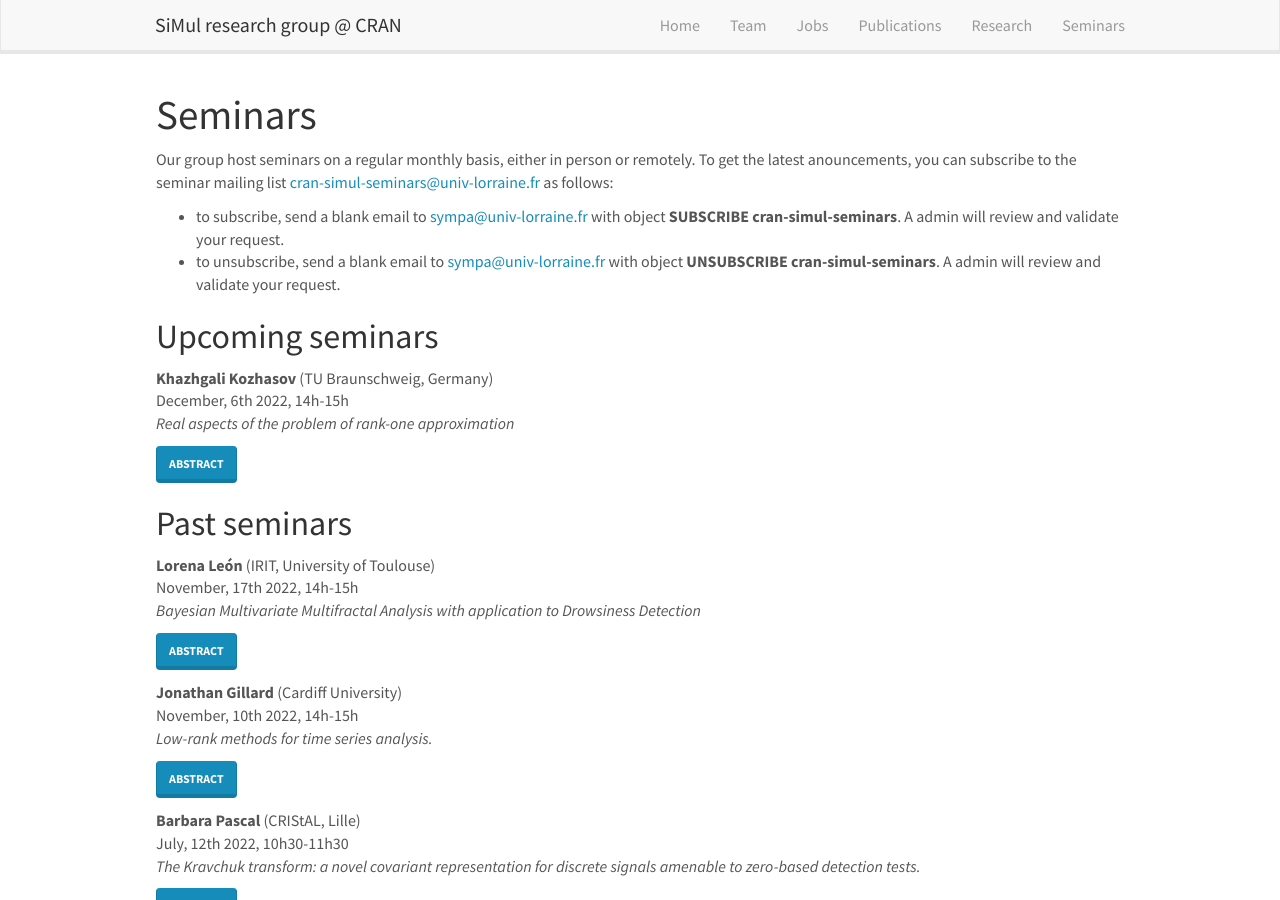
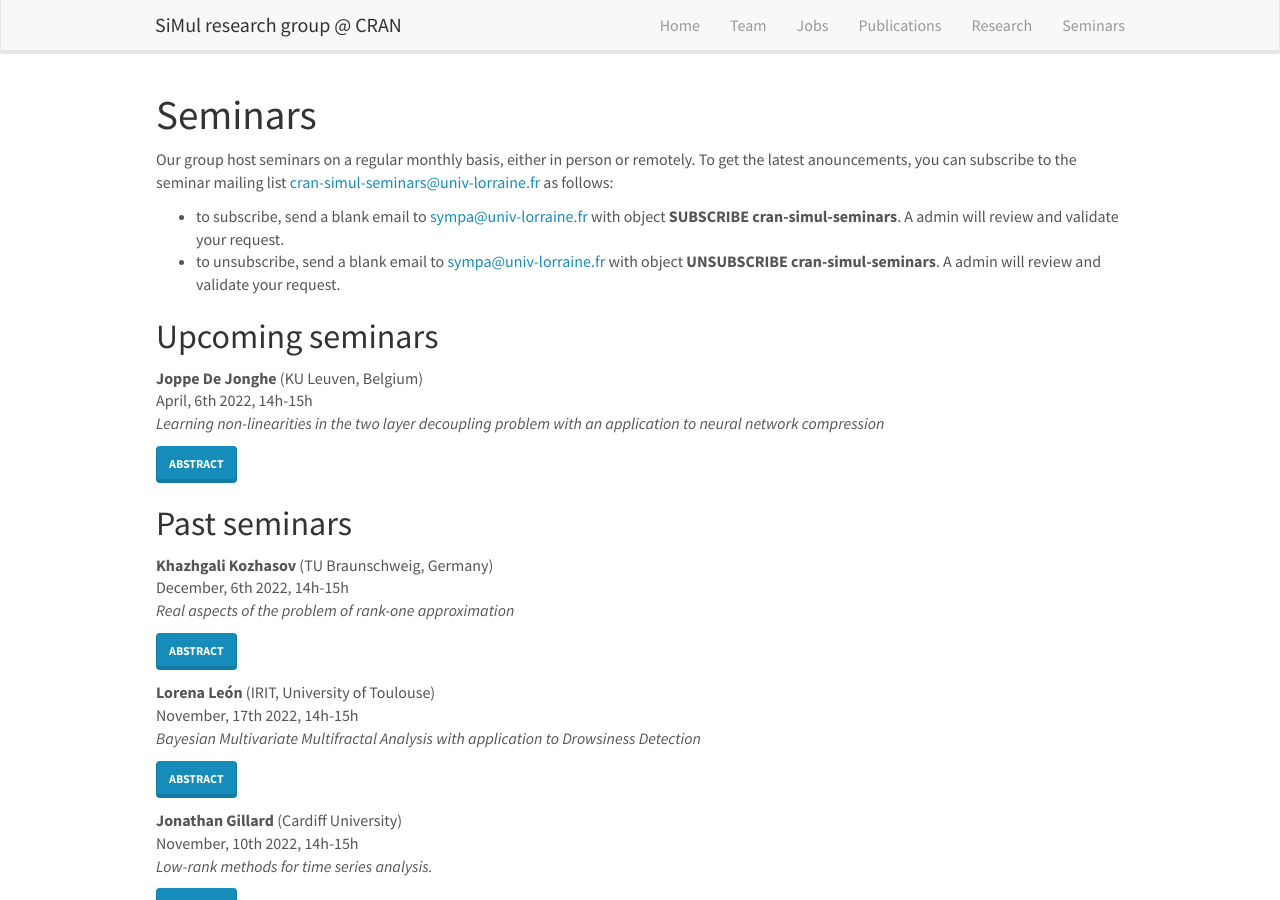
Before and after one commit to cran-simul/cran-simul.github.io_old, a Jekyll site: the page built from _pages/seminars.md, in a window 1280 px wide and 900 px high. Built offline with Jekyll 4.4.1, drawn with Linux system fonts in a browser that asks for light colours; nearby versions of some CDN libraries.

Commit message:
Update seminarlist.yml

```diff
--- a/_data/seminarlist.yml
+++ b/_data/seminarlist.yml
@@ -6,13 +6,19 @@
 #
 #   In this talk we will cover the automatic learning reasoning capabilities through large-scale training of deep neural networks from data, and we target different situations, like robotics and embodied computer vision (robot navigation to solve visual tasks) as well as vision and language reasoning (visual question answering). We explore this problem in a holistic way and study it from various angles of attack: what are the tasks which lead to emergence of reasoning? How can we evaluate agents and measure reasoning vs. bias exploitation? How can we x-ray neural models and visualize their internal behavior? What are the bottlenecks in learning reasoning? Can we structure neural networks with inductive bias to improve the emergence of reasoning, by including prior knowledge on geometry, physics, or semantics?"
 #   active: 1
+-  speaker:  Joppe De Jonghe
+   institution: KU Leuven, Belgium
+   date:  April, 6th 2022, 14h-15h
+   title: "Learning non-linearities in the two layer decoupling problem with an application to neural network compression"
+   abstract: "TBD"
+   active: 1
 
 -  speaker:  Khazhgali Kozhasov
    institution: TU Braunschweig, Germany
    date:  December, 6th 2022, 14h-15h
    title: "Real aspects of the problem of rank-one approximation"
    abstract: "Let us consider the problem of approximating a real tensor T (of a given format) by a rank-one tensor T_1 that minimizes (the Frobenius) norm ||T-S_1|| among all rank-one tensors S_1. A tensor T_1 is, in particular, a critical point of the square of the distance function dist_T: S_1 -> ||T-S_1||^2 on the manifold X of rank-one tensors. The largest possible number N of critical points of dist_T among all generic T can be interpreted as a measure of complexity of the rank-one approximation problem. I will discuss a bound on N due to Friedland and Ottaviani and will explain a technique that has been successfully used to determine a sharp bound on the number of symmetric critical points of dist_T for a symmetric tensor T. If time permits, I will discuss tensors that have worst rank-one approximation error and mention a recent result that roughly means that symmetric tensors are as far from being of rank one as general tensors."
-   active: 1
+   active: 0
 
 -  speaker:  Lorena León
    institution: IRIT, University of Toulouse
```
